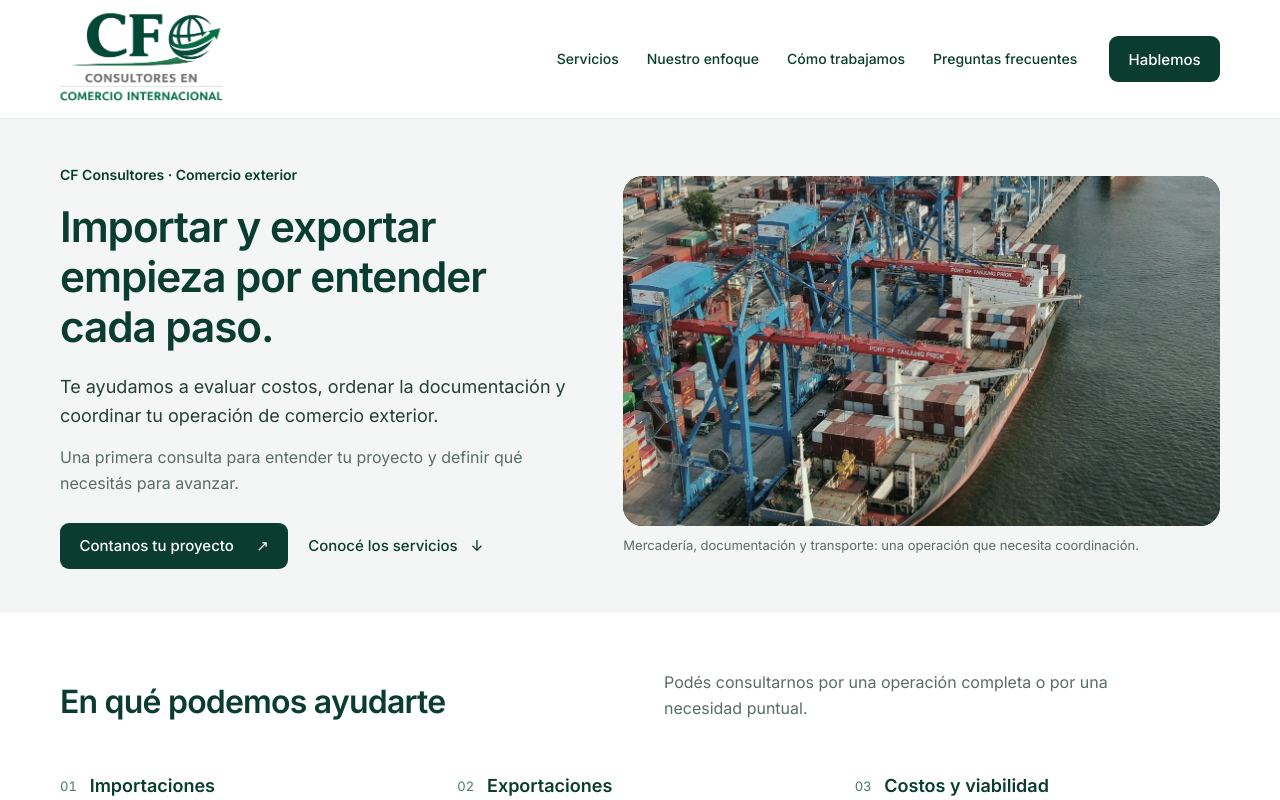
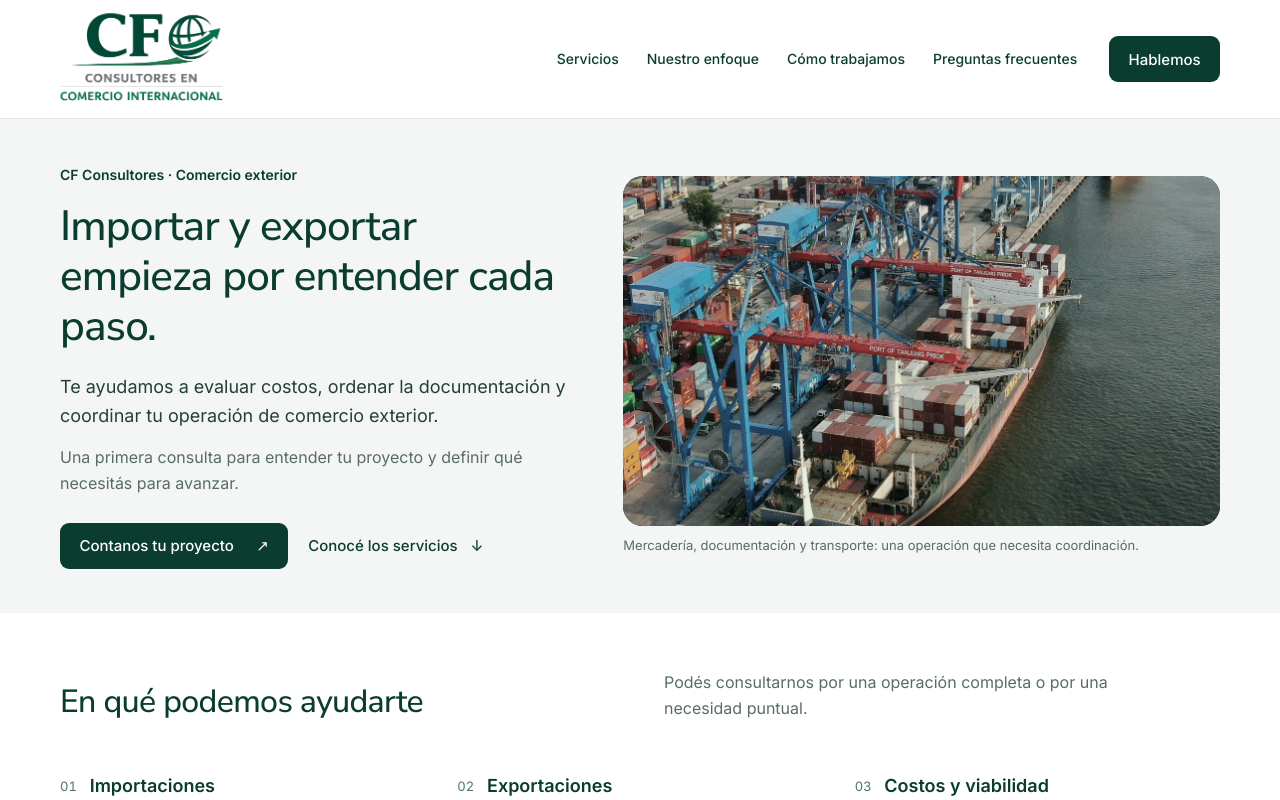
Before and after one commit to AlanTN13/cfsitioweb, a Next.js app: page / in a window 1280 px wide. Shown: the top 800 px of the page. Built offline with nearby package versions, Linux system fonts and the light colour scheme.

Commit message:
Preview lighter rounded headings with Nunito Sans (#4)
Co-authored-by: Tu Nombre <tu@email.com>

```diff
--- a/app/globals.css
+++ b/app/globals.css
@@ -27,7 +27,7 @@ button:not(:disabled), a { cursor: pointer; }
 button, input, textarea { font: inherit; }
 button:disabled { cursor: not-allowed; opacity: .7; }
 h1, h2, h3, p, figure, dl, dd { margin: 0; }
-h1, h2 { font-family: inherit; font-weight: 600; color: var(--primary); letter-spacing: -.025em; }
+h1, h2 { font-family: var(--font-heading), sans-serif; font-weight: 500; color: var(--primary); letter-spacing: -.02em; }
 h1 { font-size: clamp(2rem, 3.3vw, 2.875rem); line-height: 1.18; }
 h2 { font-size: clamp(1.75rem, 2.5vw, 2.125rem); line-height: 1.25; }
 h3 { font-size: 1.125rem; font-weight: 600; line-height: 1.4; color: var(--primary); }
--- a/app/layout.tsx
+++ b/app/layout.tsx
@@ -1,10 +1,11 @@
 import type { Metadata } from "next";
-import { Inter } from "next/font/google";
+import { Inter, Nunito_Sans } from "next/font/google";
 import "./globals.css";
 import Header from "@/components/Header";
 import Footer from "@/components/Footer";
 
 const inter = Inter({ subsets: ["latin"] });
+const heading = Nunito_Sans({ subsets: ["latin"], weight: "500", variable: "--font-heading", display: "swap" });
 
 export const metadata: Metadata = {
   title: "CF Consultores | Comercio Internacional",
@@ -19,7 +20,7 @@ export default function RootLayout({
 }>) {
   return (
     <html lang="es" className="scroll-smooth">
-      <body className={`${inter.className} antialiased bg-background text-foreground`}>
+      <body className={`${inter.className} ${heading.variable} antialiased bg-background text-foreground`}>
         <Header />
         {children}
         <Footer />
```
Also changed, not shown: 1 other file (tests, documents, lock files or other folders).
